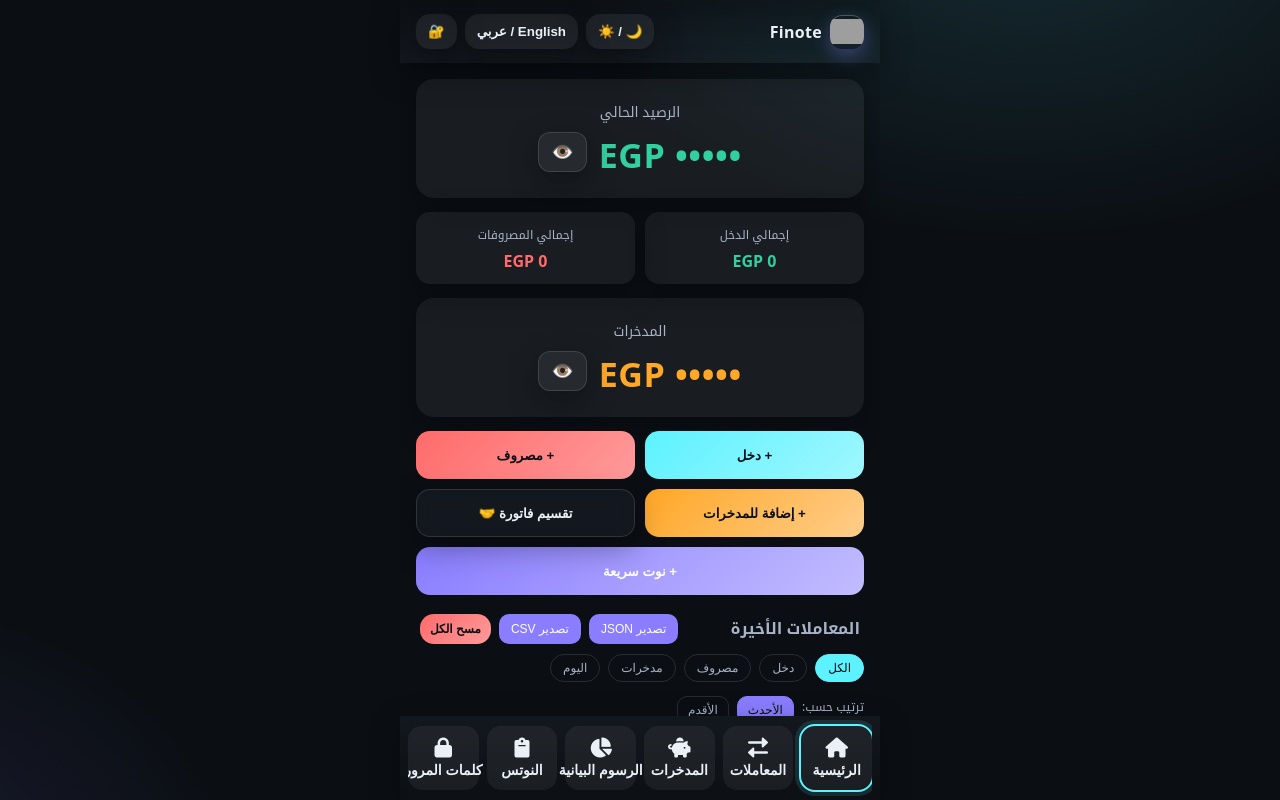
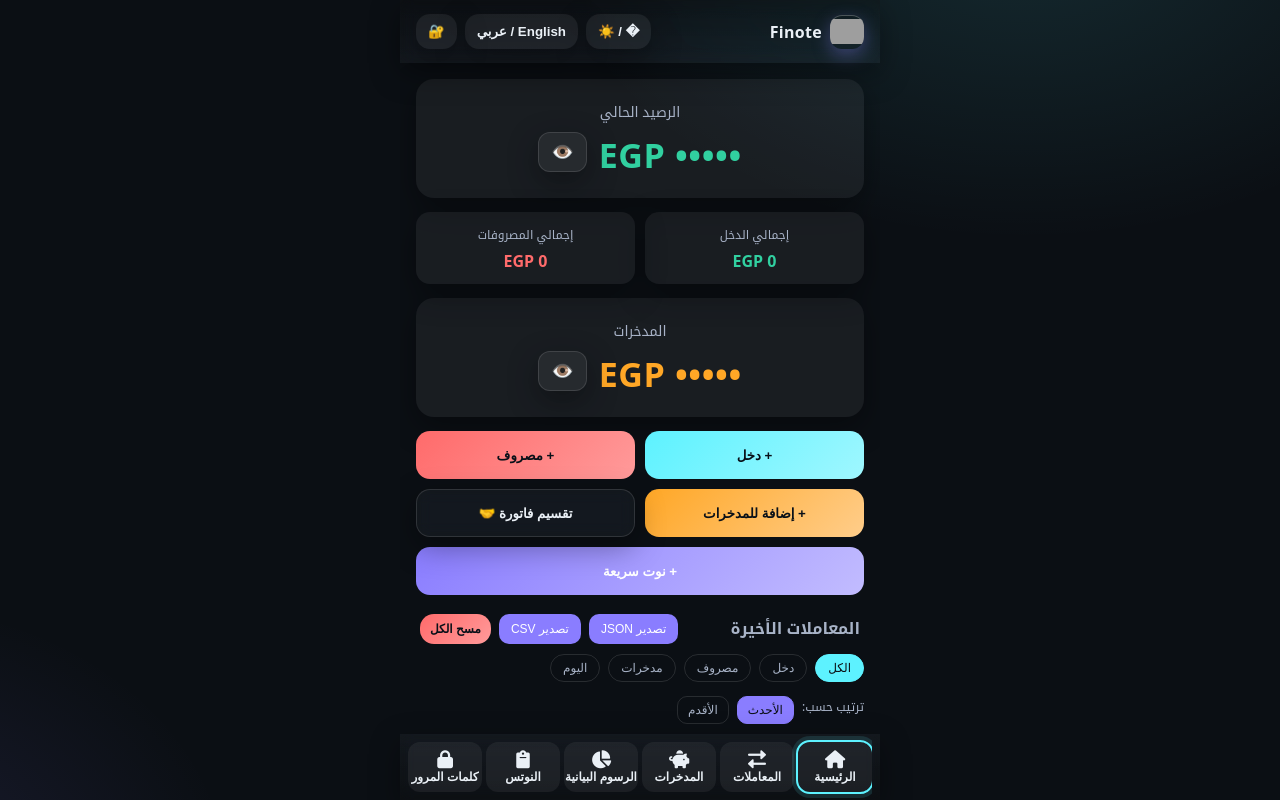
Before and after one commit to 2mriky/Fi-Notes, a plain HTML site: page index.html in a window 1280 px wide. Drawn offline with nearby package versions, Linux system fonts and the light colour scheme; grey boxes are pictures that could not be loaded.

Commit message:
index.html

```diff
--- a/index.html
+++ b/index.html
@@ -244,21 +244,24 @@
     .tabbar {
         display:grid;
         grid-template-columns: repeat(6, 1fr); /* Updated to 6 columns for passwords tab */
-        gap:8px;
-        padding: 10px 0; /* Adjusted padding as horizontal padding is now on .tabs */
+        gap: 4px; /* Reduced gap between buttons */
+        padding: 8px 0; /* Adjusted padding as horizontal padding is now on .tabs */
         overflow-x: auto; /* Allow horizontal scrolling for tabs on small screens */
         -webkit-overflow-scrolling: touch; /* Smooth scrolling on iOS */
         white-space: nowrap; /* Prevent tab buttons from wrapping */
     }
     .tab-btn {
-        border:0; border-radius:14px; padding:12px; font-weight:800; cursor:pointer;
+        border:0; border-radius:12px; /* Slightly reduced border-radius */
+        padding:8px 6px; /* Reduced padding to make buttons smaller */
+        font-weight:800; cursor:pointer;
         color: var(--text); background: var(--card); transition: all 0.2s ease;
         display: flex; flex-direction: column; align-items: center; justify-content: center;
-        font-size: 14px;
+        font-size: 12px; /* Reduced font size for text */
         flex-shrink: 0; /* Prevent buttons from shrinking */
-        min-width: 60px; /* Minimum width for each tab button */
-    }
-    .tab-btn i { font-size: 20px; margin-bottom: 4px; }
+        min-width: 50px; /* Reduced minimum width for each tab button */
+    }
+    .tab-btn i { font-size: 18px; /* Reduced icon size */
+      margin-bottom: 2px; /* Reduced margin below icon */ }
     .tab-btn:hover { transform: translateY(-1px); }
     .tab-btn.active { outline: 2px solid var(--primary); box-shadow: 0 0 0 6px rgba(93,242,255,.12); }
 
@@ -835,7 +838,7 @@
     const translations = {
       ar: {
         'appTitle': 'Finote – مصاريف + نوتس',
-        'modeToggle': '🌙 / ☀️',
+        'modeToggle': '� / ☀️',
         'languageToggle': 'English / عربي',
         'passwordsTab': '🔐', // New translation for passwords tab toggle
         'balanceLabel': 'الرصيد الحالي',
```
